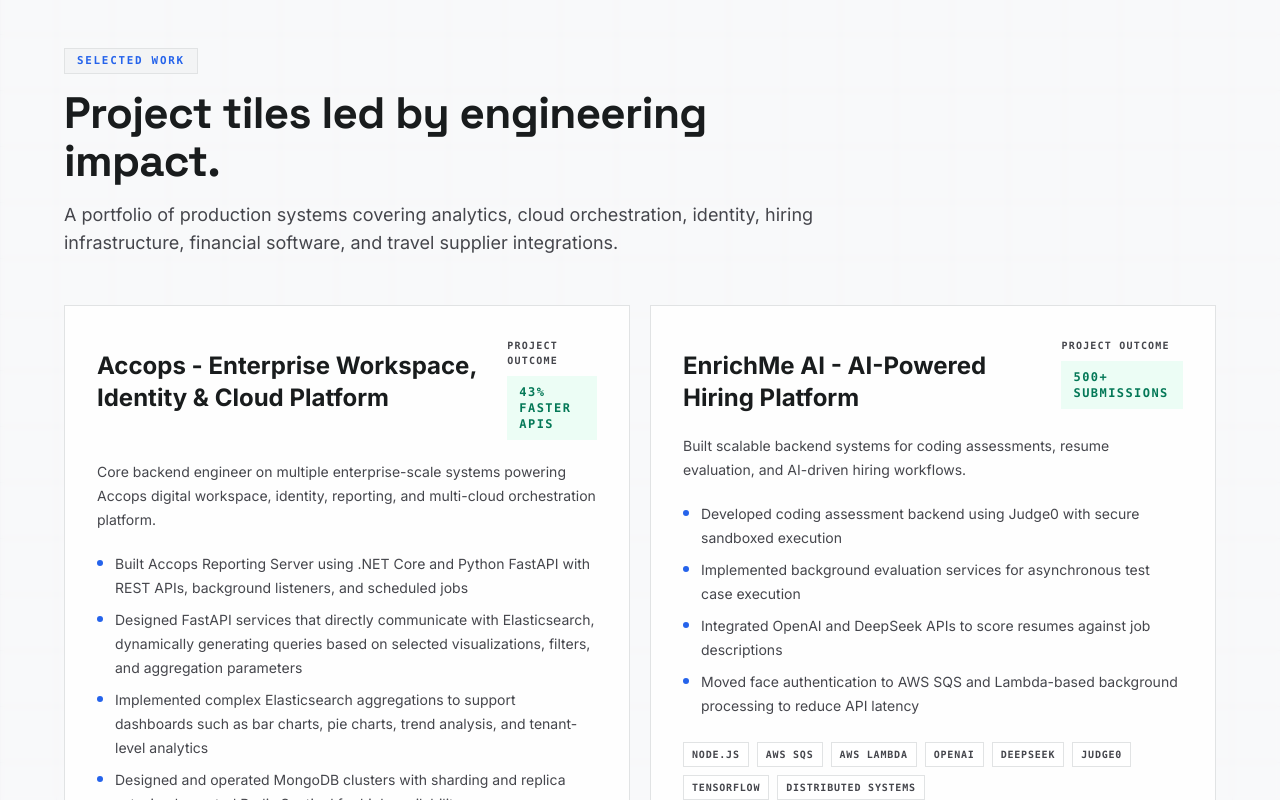
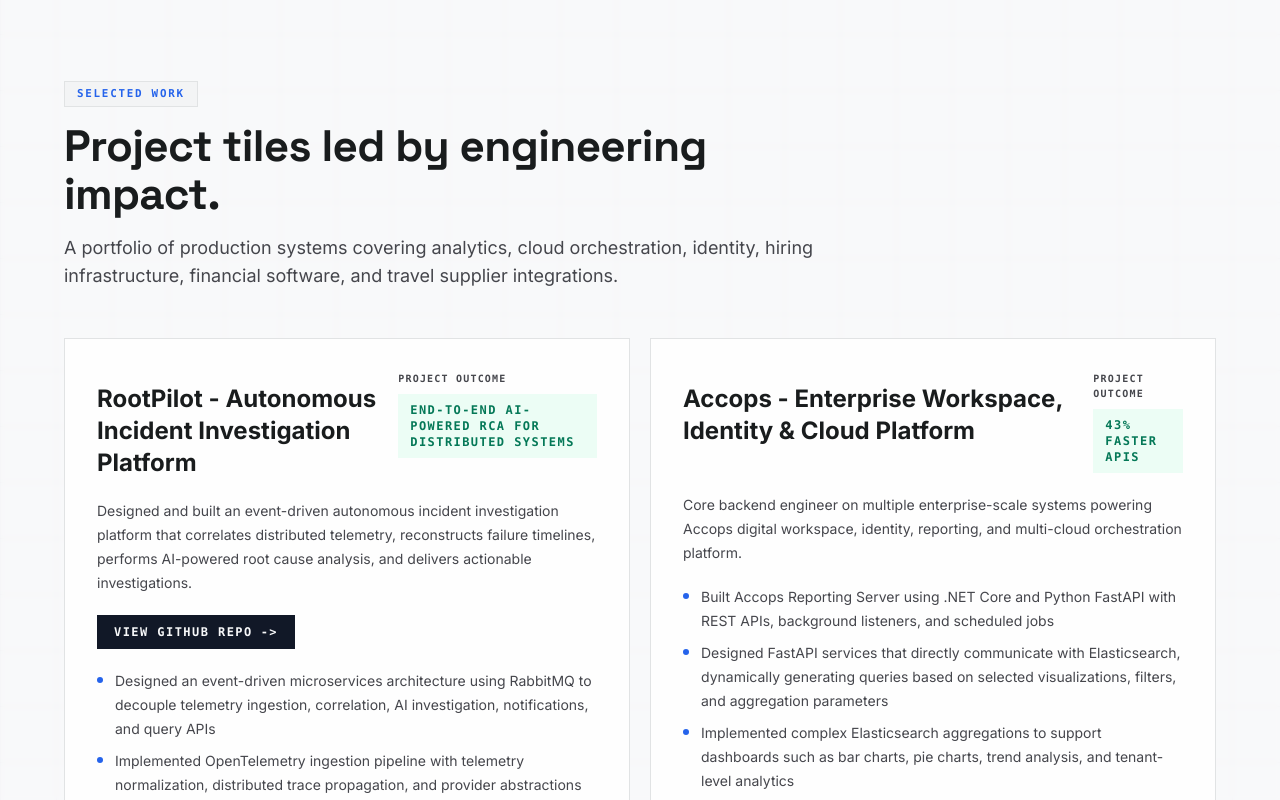
Before and after one commit to b17saurabh/dev-portfolio, a Next.js app: page / in a window 1280 px wide. Shown: the part 4278-5078 px from the top of the page. Built offline with nearby package versions, Linux system fonts and the light colour scheme.

Commit message:
Update resume download link, enhance Projects component with new project details, and add OpenTelemetry to Skills section

```diff
--- a/src/app/resume/page.tsx
+++ b/src/app/resume/page.tsx
@@ -8,7 +8,7 @@
 
 
 
-  const googleDriveFileId = "1rXufEWgmeIqbayYjruBnl0DAr-XxjZT9"
+  const googleDriveFileId = "1cEutMZc5ZU7OuoW7PM1MvKOUWOyF4AbK"
 
 
   const googleDriveLink = `https://drive.google.com/uc?export=download&id=${googleDriveFileId}`;
--- a/src/components/Projects.tsx
+++ b/src/components/Projects.tsx
@@ -2,7 +2,48 @@
 
 import { motion } from 'framer-motion';
 
-const projects = [
+type Project = {
+  title: string;
+  impact: string;
+  description: string;
+  details: string[];
+  technologies: string[];
+  github?: string;
+};
+
+const projects: Project[] = [
+  {
+    title: 'RootPilot - Autonomous Incident Investigation Platform',
+    impact: 'End-to-end AI-powered RCA for distributed systems',
+    github: 'https://github.com/rootpilotai/platform',
+    description:
+      'Designed and built an event-driven autonomous incident investigation platform that correlates distributed telemetry, reconstructs failure timelines, performs AI-powered root cause analysis, and delivers actionable investigations.',
+    details: [
+      'Designed an event-driven microservices architecture using RabbitMQ to decouple telemetry ingestion, correlation, AI investigation, notifications, and query APIs',
+      'Implemented OpenTelemetry ingestion pipeline with telemetry normalization, distributed trace propagation, and provider abstractions for future observability integrations',
+      'Built a correlation engine that groups related operational signals into incident contexts using temporal correlation, trace metadata, and service relationships',
+      'Developed an AI investigation pipeline that reconstructs failure timelines, generates structured root cause analysis with confidence scoring, and publishes investigation results asynchronously',
+      'Implemented Elasticsearch persistence layer for incidents and investigations with query APIs exposed through an API Gateway secured using API keys',
+      'Designed pluggable provider abstractions for LLMs, message brokers, notifications, and storage to avoid vendor lock-in and support future extensibility',
+      'Integrated Slack and Discord notification providers with dead-letter queue handling and event-driven delivery after investigation completion',
+      'Validated the platform using the OpenTelemetry Demo application, uncovering real-world telemetry scaling challenges and driving the design of a signal extraction layer to reduce operational noise before correlation'
+    ],
+    technologies: [
+      'Python',
+      'FastAPI',
+      'RabbitMQ',
+      'OpenTelemetry',
+      'Elasticsearch',
+      'Docker',
+      'AsyncIO',
+      'OpenAI',
+      'Discord',
+      'Slack',
+      'Distributed Systems',
+      'Microservices',
+      'Event-Driven Architecture'
+    ],
+  },
   {
     title: 'Accops - Enterprise Workspace, Identity & Cloud Platform',
     impact: '43% faster APIs',
@@ -33,6 +74,19 @@
     ],
   },
   {
+    title: 'IMIX - Wealth Management Platform',
+    impact: 'FinTech workflows',
+    description:
+      'Contributing to an enterprise wealth management platform used by investment firms, built on .NET and MS SQL Server.',
+    details: [
+      'Working on feature enhancements and maintenance of a monolithic .NET backend',
+      'Contributing to Angular-based frontend modules integrated with .NET APIs',
+      'Assisting with SQL stored procedures, triggers, and query performance optimization',
+      'Gaining exposure to financial workflows, portfolio management, and reporting systems',
+    ],
+    technologies: ['.NET', 'MS SQL Server', 'Angular', 'FinTech'],
+  },
+  {
     title: 'EnrichMe AI - AI-Powered Hiring Platform',
     impact: '500+ submissions',
     description:
@@ -44,19 +98,6 @@
       'Moved face authentication to AWS SQS and Lambda-based background processing to reduce API latency',
     ],
     technologies: ['Node.js', 'AWS SQS', 'AWS Lambda', 'OpenAI', 'DeepSeek', 'Judge0', 'TensorFlow', 'Distributed Systems'],
-  },
-  {
-    title: 'IMIX - Wealth Management Platform',
-    impact: 'FinTech workflows',
-    description:
-      'Contributing to an enterprise wealth management platform used by investment firms, built on .NET and MS SQL Server.',
-    details: [
-      'Working on feature enhancements and maintenance of a monolithic .NET backend',
-      'Contributing to Angular-based frontend modules integrated with .NET APIs',
-      'Assisting with SQL stored procedures, triggers, and query performance optimization',
-      'Gaining exposure to financial workflows, portfolio management, and reporting systems',
-    ],
-    technologies: ['.NET', 'MS SQL Server', 'Angular', 'FinTech'],
   },
   {
     title: 'ZentrumHub - Hotel Aggregation Platform',
@@ -143,6 +184,18 @@
                 </div>
               </div>
               <p className="mt-5 text-sm leading-6 text-[var(--text-muted)]">{project.description}</p>
+              {project.github ? (
+                <a
+                  href={project.github}
+                  target="_blank"
+                  rel="noreferrer"
+                  aria-label={`View ${project.title} GitHub repository`}
+                  className="mt-5 inline-flex w-fit items-center gap-2 border border-[var(--primary)] bg-[var(--primary)] px-4 py-2 font-mono text-xs font-bold uppercase tracking-[0.12em] text-[var(--surface)] transition hover:-translate-y-0.5 hover:bg-[var(--secondary)] hover:text-white focus:outline-none focus:ring-2 focus:ring-[var(--secondary)] focus:ring-offset-2 focus:ring-offset-[var(--surface)]"
+                >
+                  View GitHub repo
+                  <span aria-hidden="true">-&gt;</span>
+                </a>
+              ) : null}
               <ul className="mt-5 grid gap-2">
                 {project.details.map((detail) => (
                   <li key={detail} className="flex gap-3 text-sm leading-6 text-[var(--text-muted)]">
--- a/src/components/Skills.tsx
+++ b/src/components/Skills.tsx
@@ -8,7 +8,7 @@
   Frontend: ['Angular', 'Figma', 'NextJS', 'Bootstrap'],
   'Cloud & DevOps': ['GCP', 'Azure Cloud', 'Docker', 'Kubernetes', 'Linux', 'Networking'],
   Databases: ['SQL Server', 'PostgreSQL', 'MongoDB', 'MySQL', 'OpenSearch', 'Elasticsearch'],
-  Tools: ['Git', 'Azure DevOps', 'SAML', 'Pub/Sub', 'LDAP', 'xUnit', 'PyUnit', 'Apex Charts'],
+  Tools: ['Git', 'Azure DevOps', 'SAML', 'Pub/Sub', 'LDAP', 'xUnit', 'PyUnit', 'Apex Charts', 'Open Telemetry'],
   Infrastructure: ['Clustering', 'API Gateways (Nginx)', 'CNAME-based routing'],
   Security: ['Authentication', 'Authorization', 'Cryptography'],
   'Soft Skills': ['Problem-Solving', 'Communication', 'Team Collaboration'],
```
